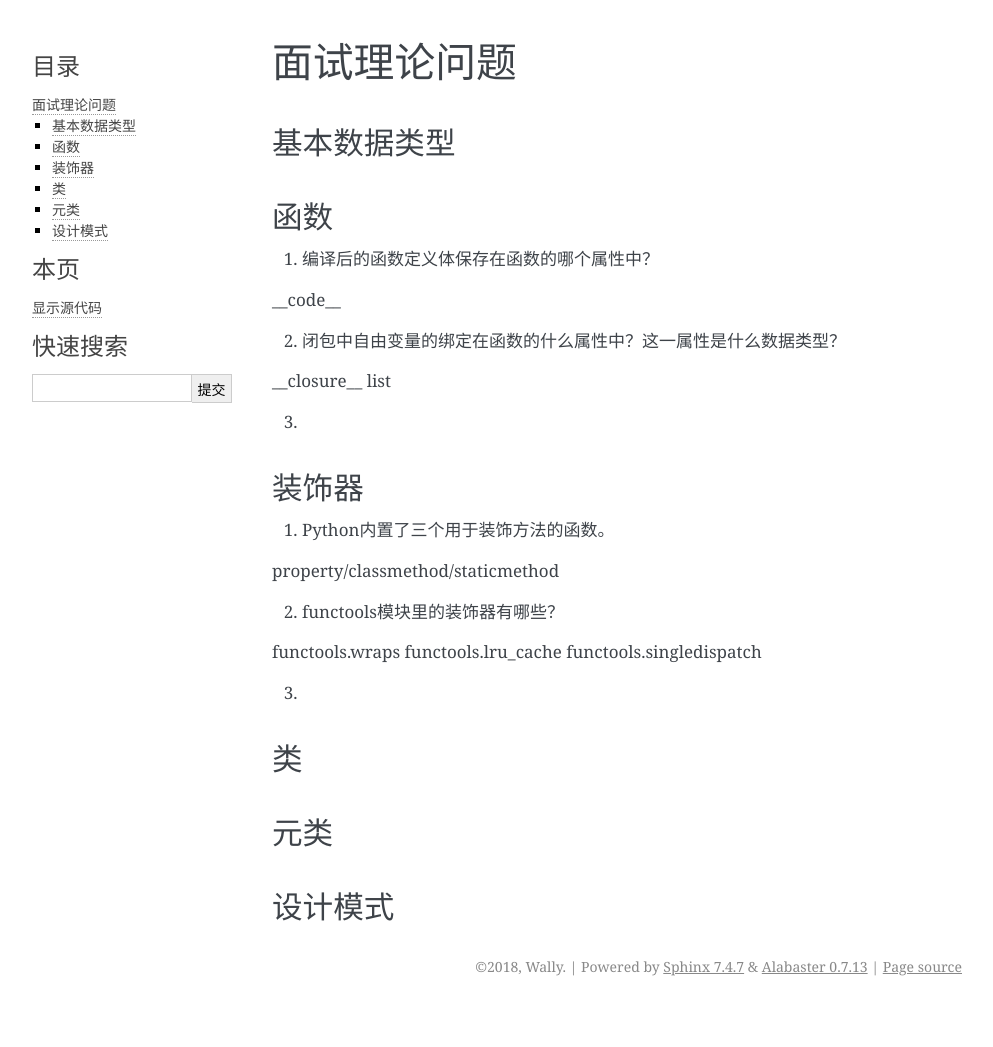
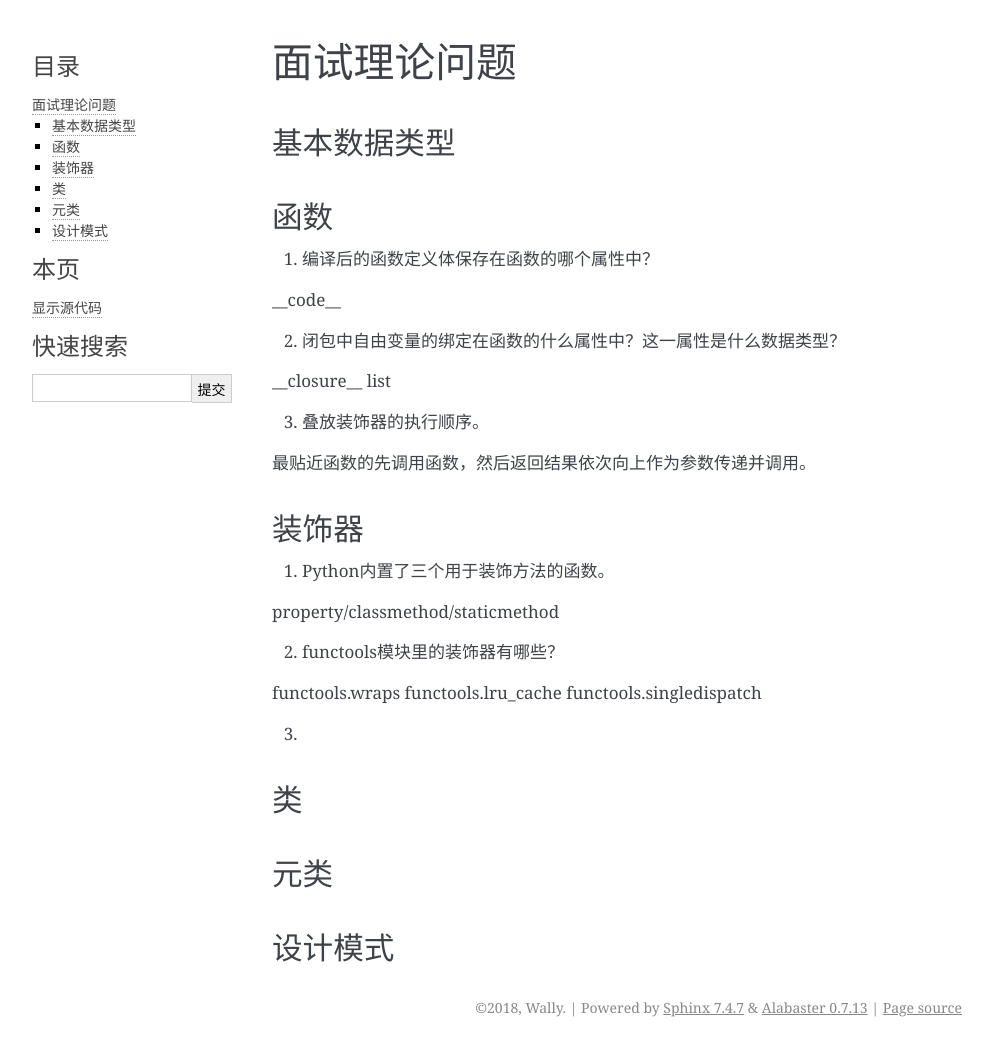
Before and after one commit to SDWally/dop, a Sphinx documentation site: the page built from docs/lookpy/problem.rst, in a window 1280 px wide. Shown: the whole page, without its empty margins (148-1141 px from the left). Built offline with Sphinx 7.4.7, drawn with Linux system fonts in a browser that asks for light colours; before the commit the page ends 1006 px from its top, so only the background shows below that.

Commit message:
update problem

```diff
--- a/docs/lookpy/problem.rst
+++ b/docs/lookpy/problem.rst
@@ -15,7 +15,9 @@ __code__
 
 __closure__ list
 
-3.
+3. 叠放装饰器的执行顺序。
+
+最贴近函数的先调用函数，然后返回结果依次向上作为参数传递并调用。
 
 
 装饰器
```
